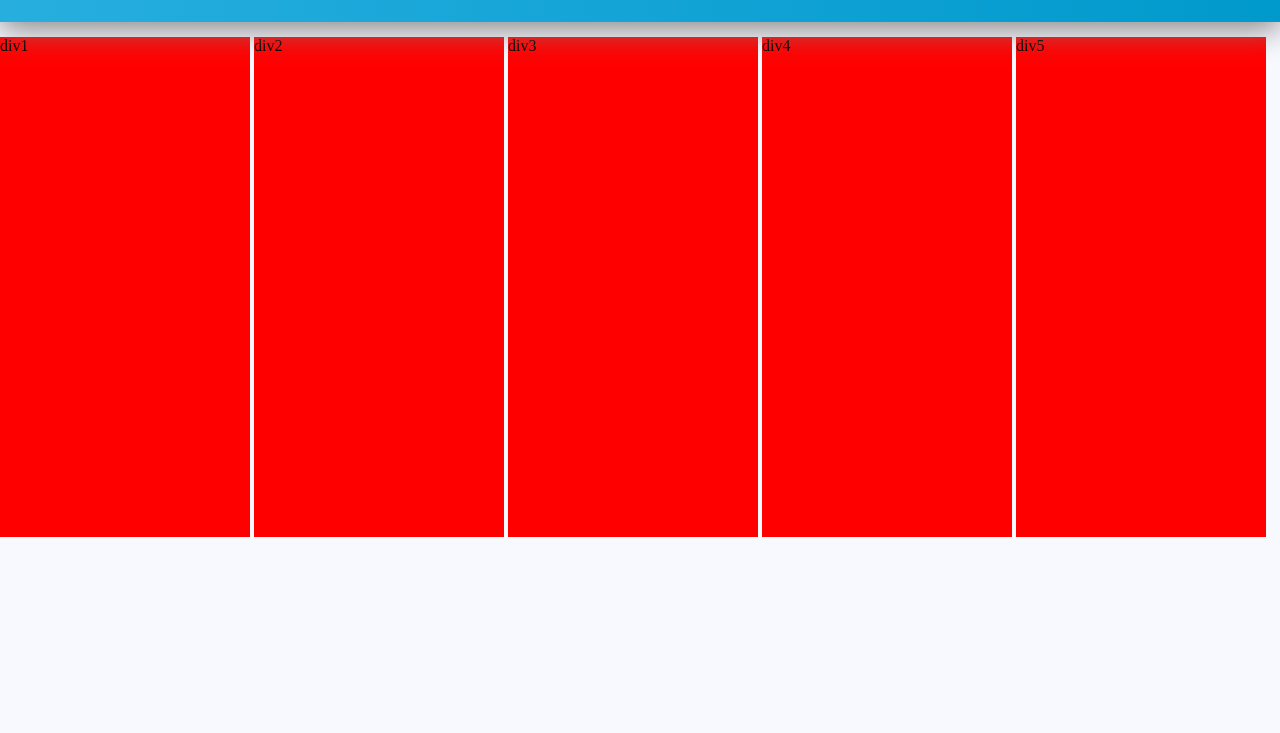
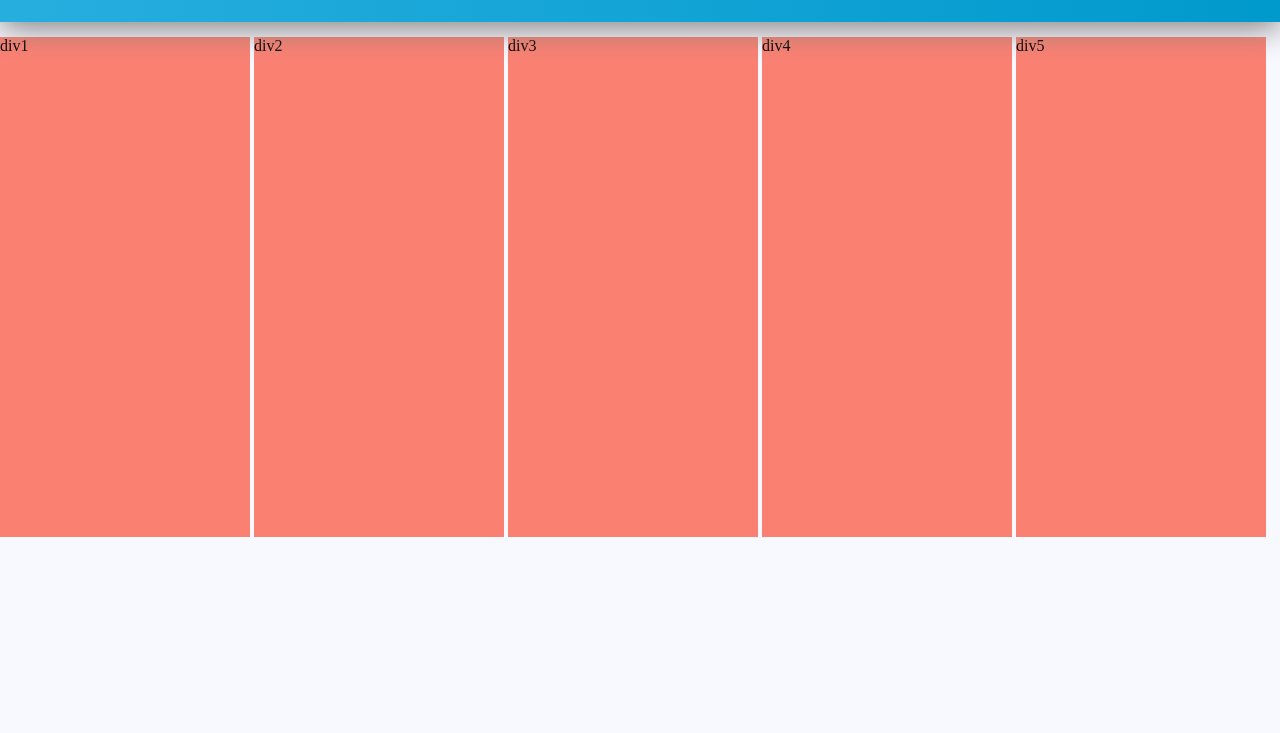
Before and after one commit to Anmol100/todays-history, a plain HTML site: page 001_first-page/index.html in a window 1280 px wide. Shown: the part 67-800 px from the top of the page. Drawn offline with nearby package versions, Linux system fonts and the light colour scheme.

Commit message:
a little update in colors

```diff
--- a/001_first-page/main.css
+++ b/001_first-page/main.css
@@ -96,7 +96,7 @@ body {
 .fe {
   height: 500px;
   width: 250px;
-  background-color: red;
+  background-color: Salmon;
   display: inline-block;
 
 }
```
